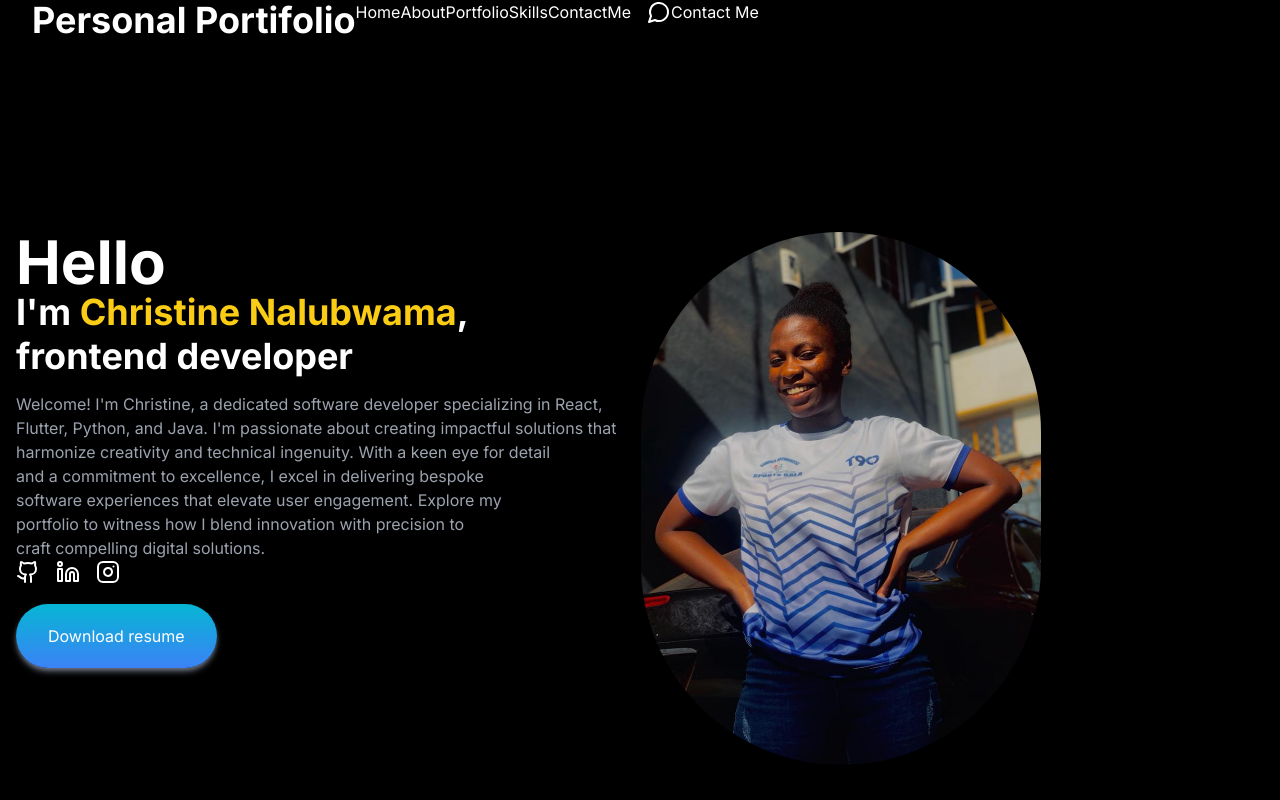
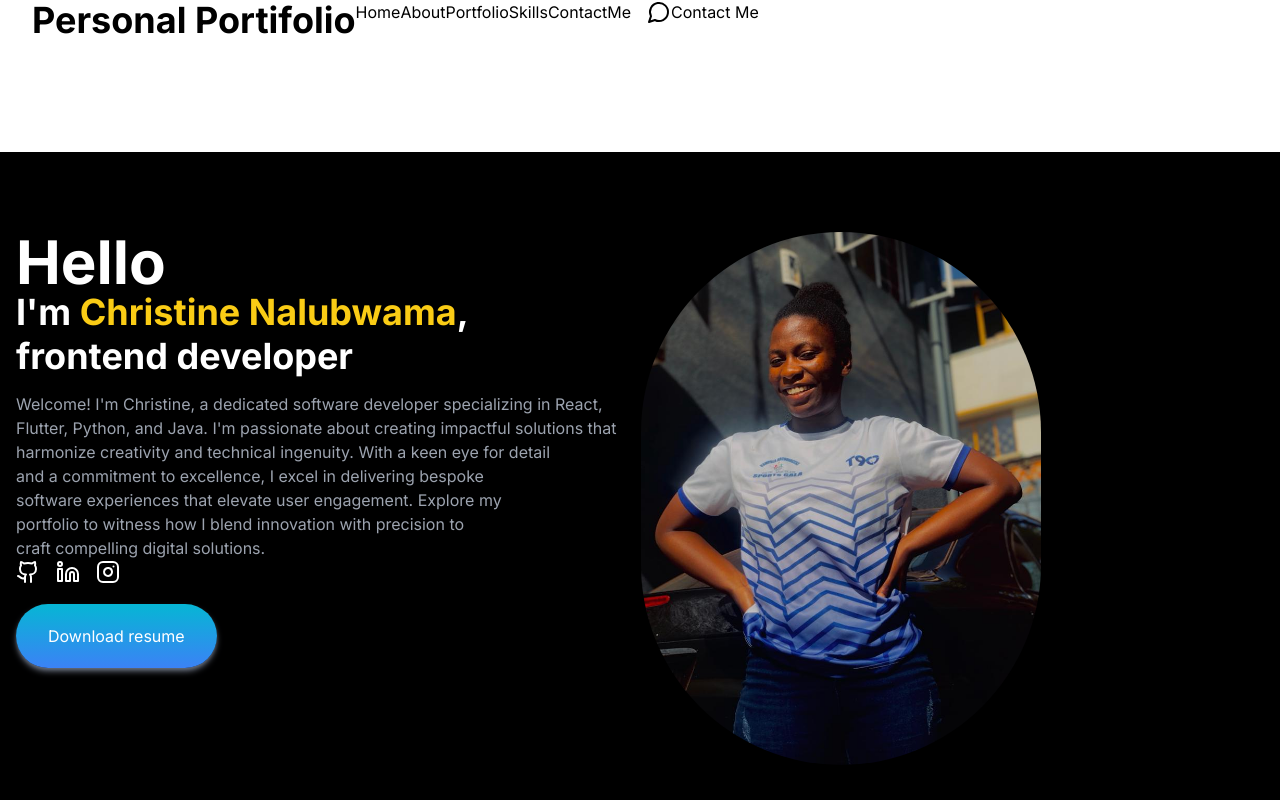
Before and after one commit to Marcario/Portifolio, a Next.js app: page / in a window 1280 px wide. Shown: the top 800 px of the page. Built offline with nearby package versions, Linux system fonts and the light colour scheme.

Commit message:
intial commit

```diff
--- a/Components/Header.jsx
+++ b/Components/Header.jsx
@@ -3,7 +3,7 @@
 import Link from "next/link";
 import { useEffect } from "react";
 
-function Navbar() {
+function Header() {
   // Function to handle WhatsApp chat
   const handleWhatsAppChat = () => {
     window.open("https://wa.me/256789555054", "_blank");
@@ -84,4 +84,4 @@
   );
 }
 
-export default Navbar;
+export default Header;
--- a/app/layout.js
+++ b/app/layout.js
@@ -2,6 +2,8 @@
 import { Inter } from "next/font/google";
 import Provider from "@/context/Providers";
 import Providers from "@/context/Providers";
+import Footer from "@/Components/Footer";
+import Header from "@/Components/Header";
 
 const inter = Inter({ subsets: ["latin"] });
 
@@ -14,7 +16,11 @@
   return (
     <html lang="en" suppressHydrationWarning>
       <Providers>
-        <body className={inter.className}>{children}</body>
+        <body className={inter.className}>
+          <Header />
+          {children}
+          <Footer />
+        </body>
       </Providers>
     </html>
   );
--- a/app/page.jsx
+++ b/app/page.jsx
@@ -2,7 +2,6 @@
 import AboutMe from "@/Components/AboutMe";
 import Contact from "@/Components/Contact";
 import Footer from "@/Components/Footer";
-import Header from "@/Components/Header";
 import Projects from "@/Components/Portifolio";
 import Technologies from "@/Components/Skills";
 import { Github, Instagram, Linkedin } from "lucide-react";
@@ -20,7 +19,6 @@
   };
   return (
     <div className=" bg-black text-white">
-      <Header />
       <div className="relative mt-28">
         <section>
           <div className="container m-auto px-4 pt-12 pb-12 sm:pt-20 flex flex-col sm:flex-row gap-6 text-center sm:text-left">
@@ -93,7 +91,6 @@
       <Projects />
       <Portfolio />
       <Contact />
-      <Footer />
     </div>
   );
 }
```
